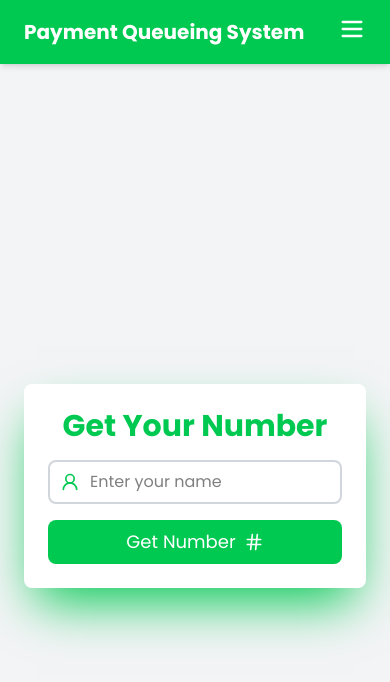
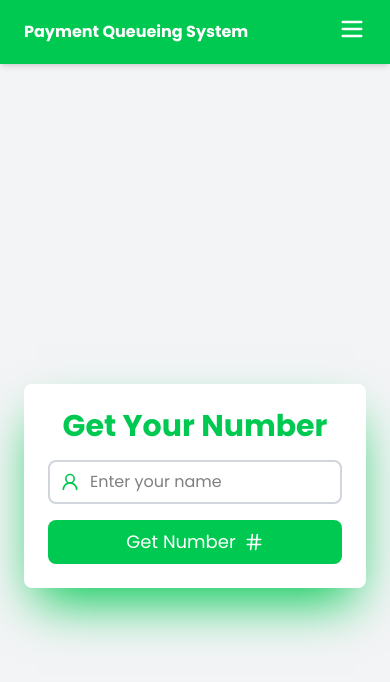
Before and after one commit to COSWEH/payment-queueing-system, a React (Vite) app in the folder frontend/: page / in a window 390 px wide. Shown: the top 682 px of the page. Built offline with nearby package versions, Linux system fonts and the light colour scheme; no server answers.

Commit message:
make navbar title responsive

```diff
--- a/frontend/src/components/Navbar.jsx
+++ b/frontend/src/components/Navbar.jsx
@@ -220,7 +220,7 @@ const Navbar = () => {
       <div className="max-w-7xl mx-auto px-6">
         <div className="flex justify-between items-center h-16">
           {/* Logo */}
-          <div className="text-white font-bold text-xl">
+          <div className="text-white font-bold text-base md:text-lg lg:text-xl xl:text-2xl">
             Payment Queueing System
           </div>
 
```
